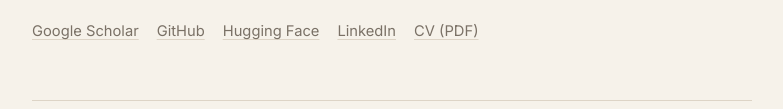
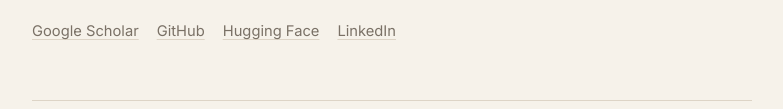
Before and after one commit to danielkorat/danielkorat.github.io, a plain HTML site: page index.html in a window 1280 px wide. Shown: the part 572-681 px from the top of the page, without its empty margins (248-1031 px from the left). Drawn offline with Linux system fonts and the light colour scheme.

Commit message:
fix(site): remove placeholder CV link

```diff
--- a/index.html
+++ b/index.html
@@ -110,7 +110,6 @@ footer .wrap{display:flex;justify-content:space-between;flex-wrap:wrap;gap:8px}
         <a href="https://github.com/danielkorat">GitHub</a>
         <a href="https://huggingface.co/danielkorat">Hugging Face</a>
         <a href="https://www.linkedin.com/in/korat">LinkedIn</a>
-        <a href="#" title="CV PDF to be added">CV (PDF)</a>
       </p>
     </div>
     <img src="img/portrait.jpg" alt="Portrait of Daniel Korat" width="168" height="168">
```
